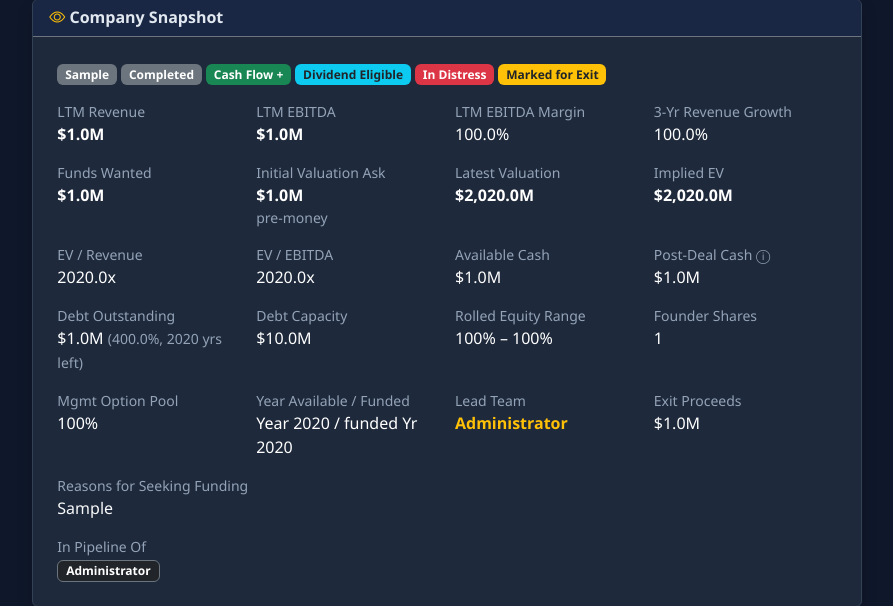
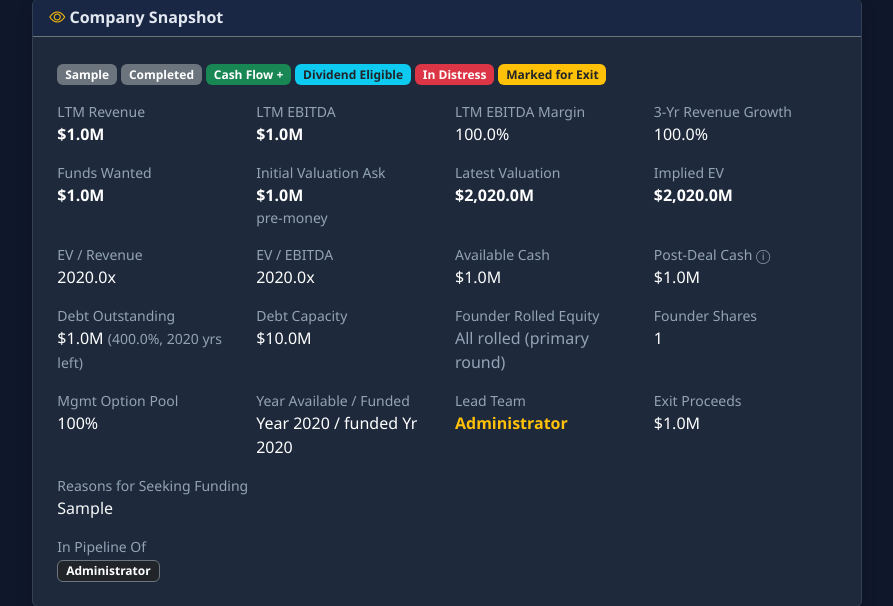
Before and after one commit to 081602/simulategp, a Flask app: page /admin/company/1/edit in a window 1280 px wide. Shown: the part 168-774 px from the top of the page, without its empty margins (193-1086 px from the left). Run offline with Flask 3, Linux system fonts and the light colour scheme; a user stored in the database is signed in; tables that the repository leaves empty hold one stand-in row (values such as "Sample post"); some libraries are stand-ins or nearby versions.

Commit message:
Admin Edit Company: relabel rolled equity for venture companies
The Company Snapshot showed a "Rolled Equity Range" for every company, but
venture founders now always roll 100%. Show the range only for buyouts;
venture companies read "All rolled (primary round)", matching the company
detail and term sheet pages.

Co-Authored-By: Claude Opus 4.8 (1M context) <noreply@anthropic.com>

```diff
--- a/templates/admin/edit_company.html
+++ b/templates/admin/edit_company.html
@@ -101,8 +101,14 @@
             <span class="text-white">{% if company.debt_capacity %}${{ "{:,.1f}M".format(company.debt_capacity) }}{% else %}None{% endif %}</span>
           </div>
           <div class="col-md-3">
-            <div class="text-secondary small">Rolled Equity Range</div>
-            <span class="text-white">{{ "%.0f"|format(company.rolled_equity_min * 100) }}% &ndash; {{ "%.0f"|format(company.rolled_equity_max * 100) }}%</span>
+            <div class="text-secondary small">Founder Rolled Equity</div>
+            <span class="text-white">
+              {% if company.stage == 'mature' %}
+                {{ "%.0f"|format(company.rolled_equity_min * 100) }}% &ndash; {{ "%.0f"|format(company.rolled_equity_max * 100) }}%
+              {% else %}
+                <span class="text-secondary">All rolled (primary round)</span>
+              {% endif %}
+            </span>
           </div>
           <div class="col-md-3">
             <div class="text-secondary small">Founder Shares</div>
```
